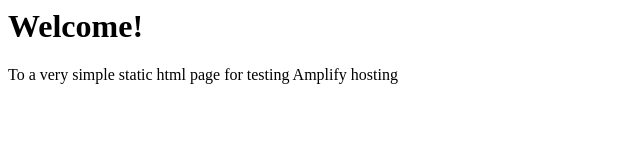
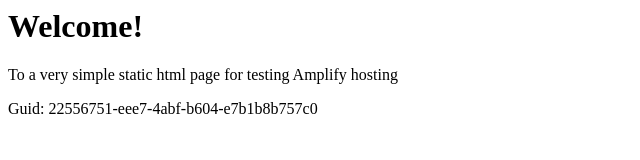
Before and after one commit to aws-aemilia-bah/Github-PR-Commit-Integration-Test-DoNotTouch-GitH-MJCD6L4M-v2-preprod-me-south-1, a website: page src/index.html in a window 1280 px wide. Shown: the whole page, without its empty margins (0-640 px from the left). Drawn offline with Linux system fonts and the light colour scheme.

Commit message:
commit from integ tests

```diff
--- a/src/index.html
+++ b/src/index.html
@@ -1,3 +1,5 @@
+
+
 <html lang="en">
 
 <head>
@@ -10,6 +12,6 @@
 <body>
     <h1>Welcome!</h1>
     <p>To a very simple static html page for testing Amplify hosting</p>
-</body>
+    <p>Guid: 22556751-eee7-4abf-b604-e7b1b8b757c0</p></body>
 
 </html>
```
